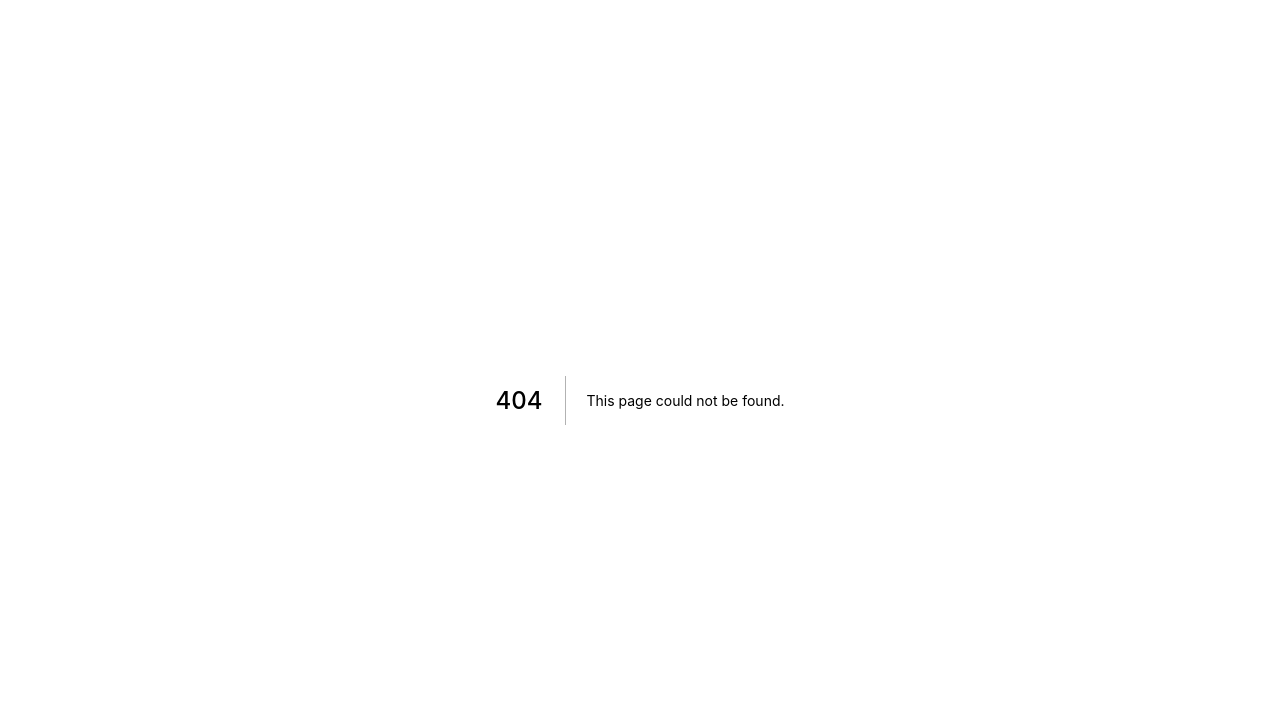
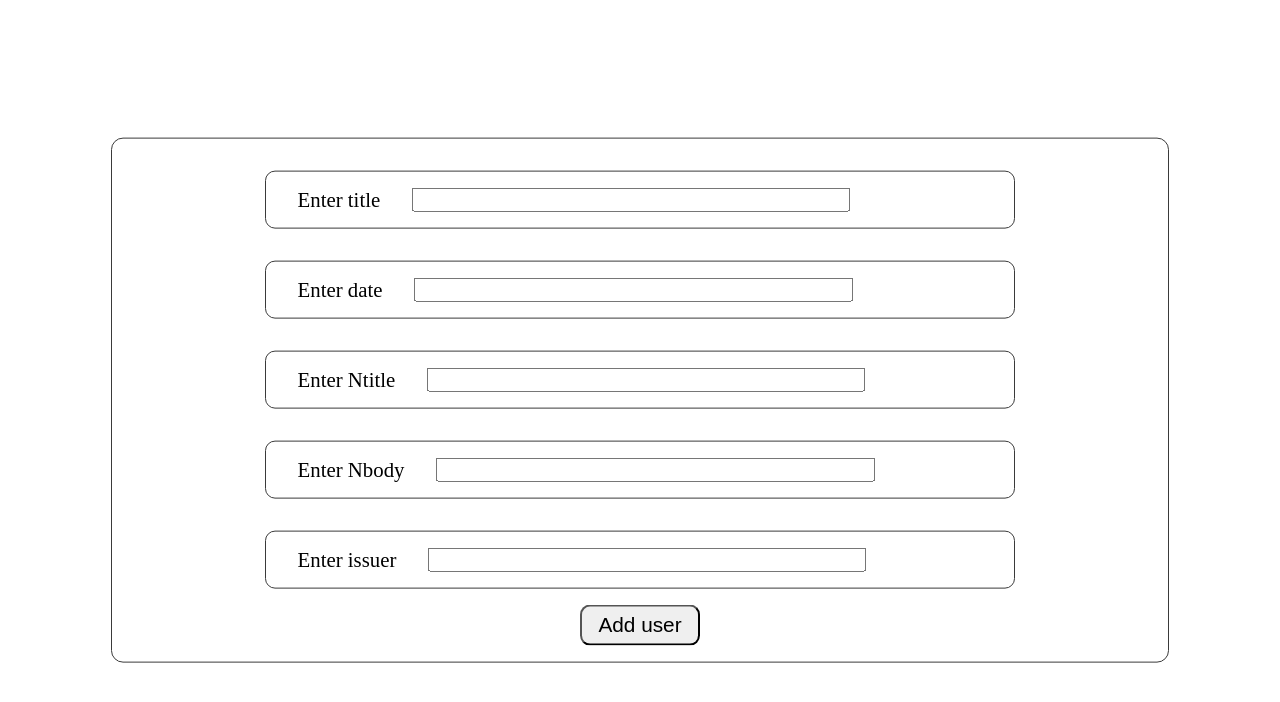
Before and after one commit to aashish-cd/react-khaja-ghar-web, a Next.js app: page /dl-help in a window 1280 px wide. Before the commit this address had no page. Shown: the top 702 px of the page. Built offline with nearby package versions, Linux system fonts and the light colour scheme.

Commit message:
dl-help integrated

```diff
--- a/modal/userUpdateModal.js
+++ b/modal/userUpdateModal.js
@@ -1,4 +1,4 @@
-import React, { useState, useEffect } from 'react';
+import React, { useState } from 'react';
 import style from './userUpdateModal.module.scss';
 import { AnimatePresence, motion } from 'framer-motion';
 import axios from 'axios';
--- /dev/null
+++ b/pages/dl-help.js
@@ -0,0 +1,82 @@
+import React, { useState } from 'react';
+import axios from 'axios';
+import style from '../styles/dl-help.module.scss';
+
+const DLhelp = () => {
+  //title, date, body:{Ntitle, Nbody}, issuer
+  const [title, setTitle] = useState('');
+  const [date, setDate] = useState('');
+  const [Ntitle, setNtitle] = useState('');
+  const [Nbody, setNbody] = useState('');
+  const [issuer, setIssuer] = useState('');
+
+  const handleSubmit = async () => {
+    await axios.post('https://dl-help.herokuapp.com/api/dl-help', {
+      title,
+      date,
+      body: { Ntitle, Nbody },
+      issuer,
+    });
+  };
+
+  return (
+    <div className={style.container}>
+      <div className={style.inputContainer}>
+        <label htmlFor='title'>Enter title</label>
+        <input
+          type='text'
+          name='title'
+          id='title'
+          value={title}
+          onChange={(e) => setTitle(e.target.value)}
+        />
+      </div>
+      <div className={style.inputContainer}>
+        <label htmlFor='date'>Enter date</label>
+        <input
+          type='text'
+          name='date'
+          id='date'
+          value={date}
+          onChange={(e) => setDate(e.target.value)}
+        />
+      </div>
+      <div className={style.inputContainer}>
+        <label htmlFor='Ntitle'>Enter Ntitle</label>
+        <input
+          type='text'
+          name='Ntitle'
+          id='Ntitle'
+          value={Ntitle}
+          onChange={(e) => setNtitle(e.target.value)}
+        />
+      </div>
+      <div className={style.inputContainer}>
+        <label htmlFor='Nbody'>Enter Nbody</label>
+        <input
+          type='text'
+          name='Nbody'
+          id='Nbody'
+          value={Nbody}
+          onChange={(e) => setNbody(e.target.value)}
+        />
+      </div>
+      <div className={style.inputContainer}>
+        <label htmlFor='issuer'>Enter issuer</label>
+        <input
+          type='text'
+          name='issuer'
+          id='issuer'
+          value={issuer}
+          onChange={(e) => setIssuer(e.target.value)}
+        />
+      </div>
+
+      <div className={style.buttonContainer}>
+        <button onClick={handleSubmit}>Add user</button>
+      </div>
+    </div>
+  );
+};
+
+export default DLhelp;
--- /dev/null
+++ b/styles/dl-help.module.scss
@@ -0,0 +1,40 @@
+.container {
+  position: fixed;
+  top: 50%;
+  left: 50%;
+  transform: translate(-50%, -50%);
+  display: flex;
+  flex-direction: column;
+  justify-content: center;
+  align-items: center;
+  border: 1px solid rgb(58, 58, 58);
+  border-radius: 12px;
+  width: 80%;
+  padding: 1rem;
+
+  .inputContainer {
+    display: flex;
+    margin: 1rem;
+    // background-color: red;
+    padding: 1rem;
+    border: 1px solid rgb(58, 58, 58);
+    border-radius: 10px;
+    width: 70%;
+    input {
+      margin: 0 1rem;
+      width: 60%;
+    }
+    label {
+      margin: 0 1rem;
+      font-size: 1.3rem;
+    }
+  }
+  .buttonContainer {
+    button {
+      width: 100%;
+      padding: 0.4rem 1rem;
+      border-radius: 10px;
+      font-size: 1.3rem;
+    }
+  }
+}
```
